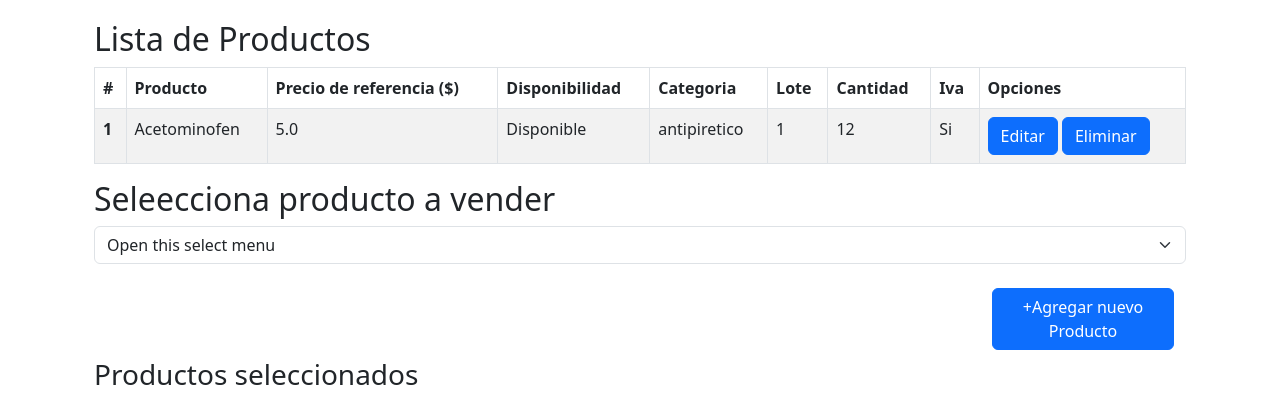
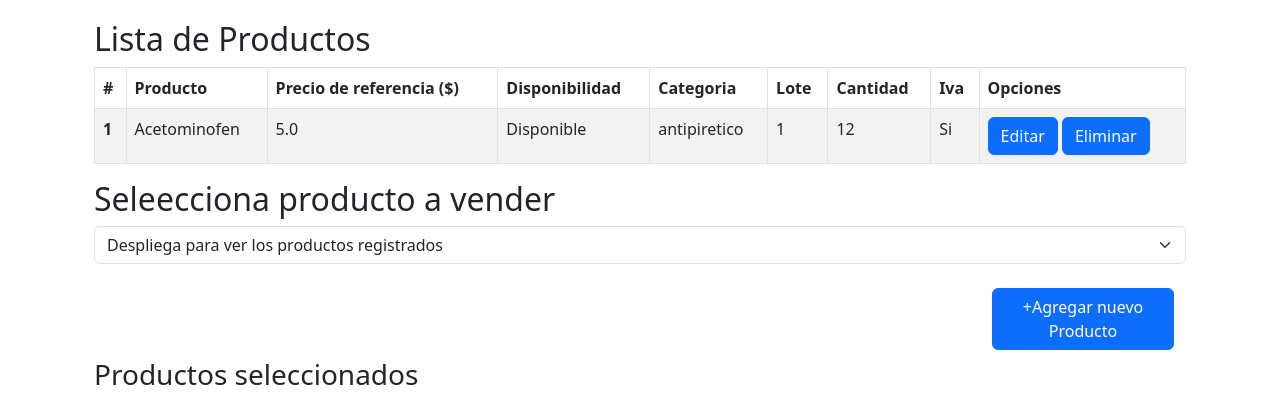
Before and after one commit to CarlosPedraza456/farmacia-dsa, a Django app: page /ventas/ in a window 1280 px wide. Shown: the part 327-727 px from the top of the page. Run offline with Django 4.2, Linux system fonts and the light colour scheme; data comes from the database, SQL or seed files in the repository; both versions use the stored data as it was after the commit; some libraries are stand-ins or nearby versions.

Commit message:
commit-1

```diff
--- a/farmaciaDSA/Farmacia/templates/ventas/ventas.html
+++ b/farmaciaDSA/Farmacia/templates/ventas/ventas.html
@@ -67,7 +67,7 @@
    </table>
    <h2>Seleecciona producto a vender</h2>
     <select class="form-select" id="select-productos" aria-label="Default select example">
-        <option selected disabled>Open this select menu</option>
+        <option selected disabled>Despliega para ver los productos registrados</option>
         {% for producto in productos %}
         <option id="selectedProduct" value="{{producto.price_ref}}" >Producto: {{ producto.name }} Precio($):{{ producto.price_ref }}{% if producto.iva %}$+iva{% else %}${% endif %}</br></option>
         {% endfor %}
```
Also changed, not shown: farmaciaDSA/db.sqlite3.
